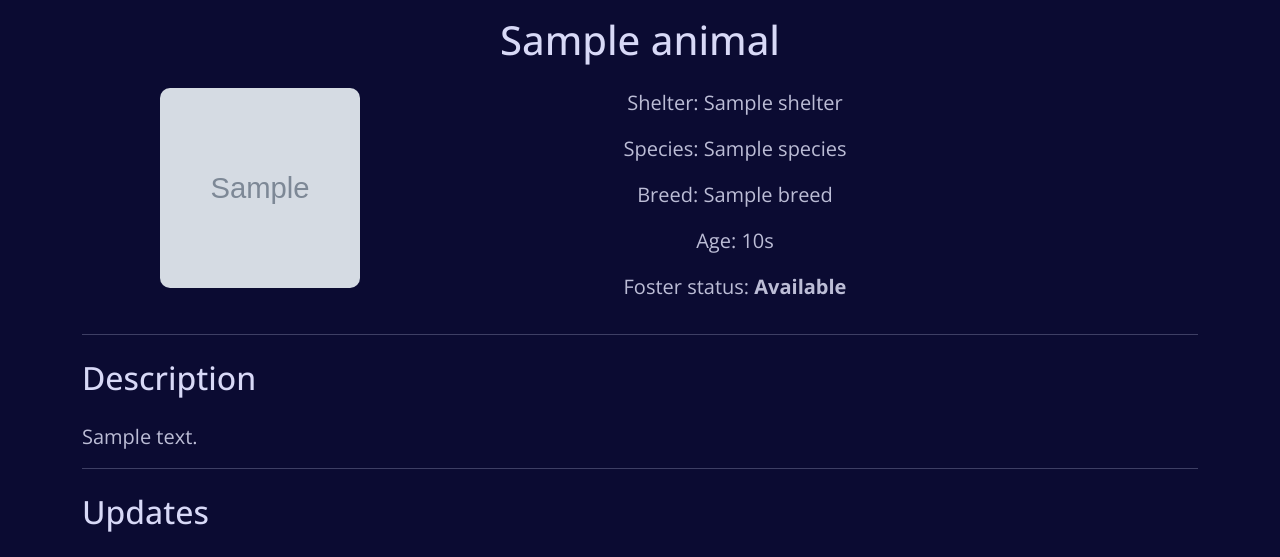
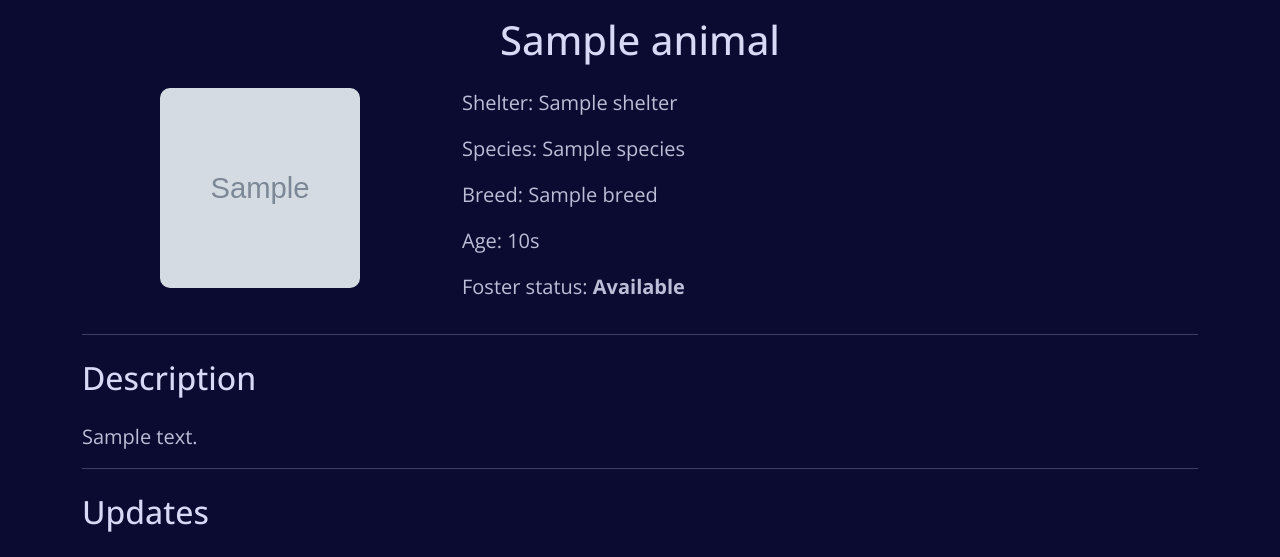
Before and after one commit to LlewBach/virtual-shelter, a Django app: template animals/templates/animals/profile.html in a window 1280 px wide. Shown: the part 46-603 px from the top of the page. Run offline with Django 5.2, Linux system fonts and the light colour scheme; the template is opened without the code that fills it: most values are stand-ins (such as "Sample title", 1, 10 or a date in 2020); grey boxes marked "Sample" are stand-in pictures; some libraries are stand-ins or nearby versions.

Commit message:
Adjust animal profile layout

```diff
--- a/animals/templates/animals/profile.html
+++ b/animals/templates/animals/profile.html
@@ -12,7 +12,7 @@
       <p>No image provided</p>
       {% endif %}
     </div>
-    <div class="col-md-6 text-center">
+    <div class="col-md-6">
       <p>Shelter: {{ animal.shelter }}</p>
       <p>Species: {{ animal.species }}</p>
       <p>Breed: {{ animal.breed }}</p>
```
